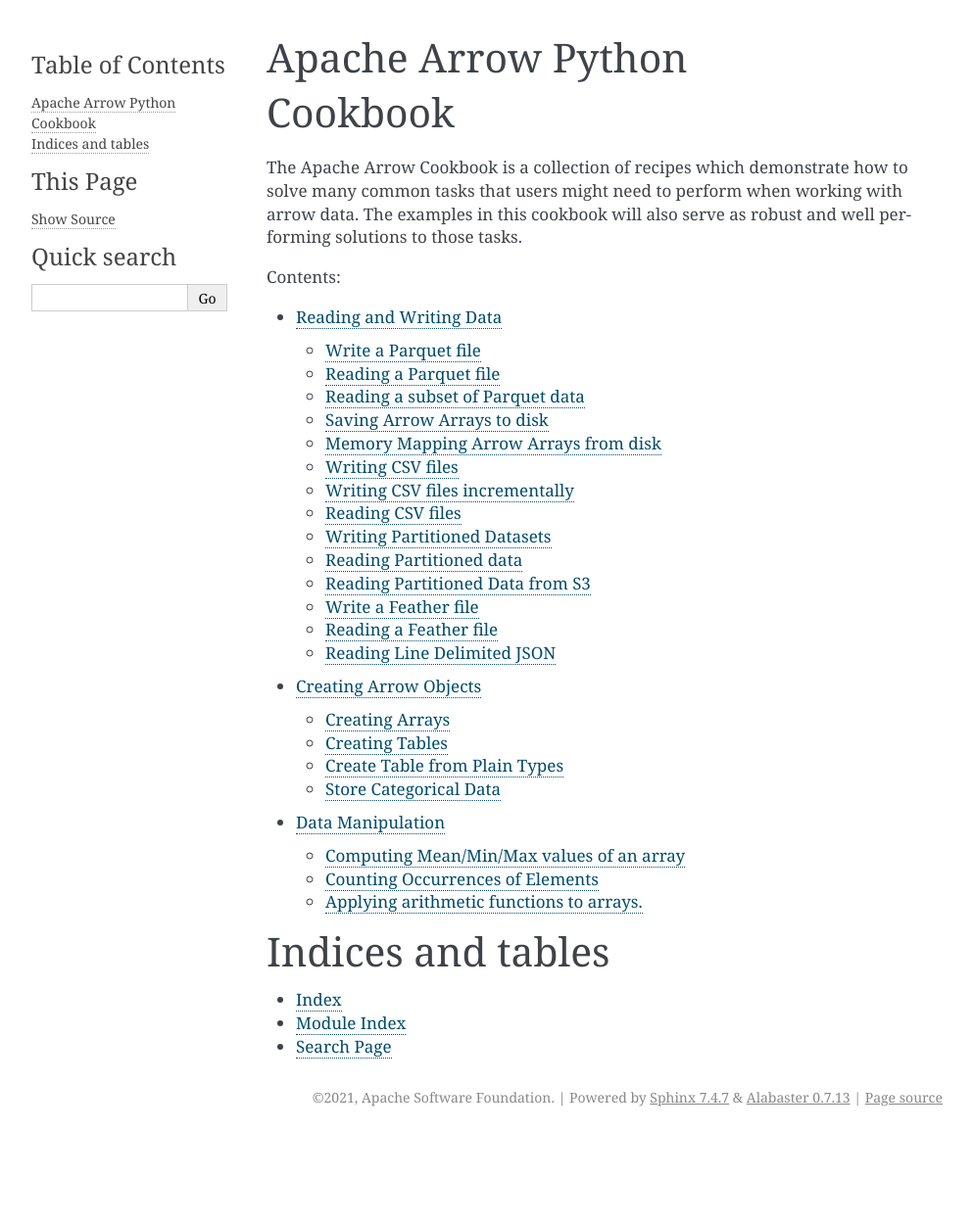
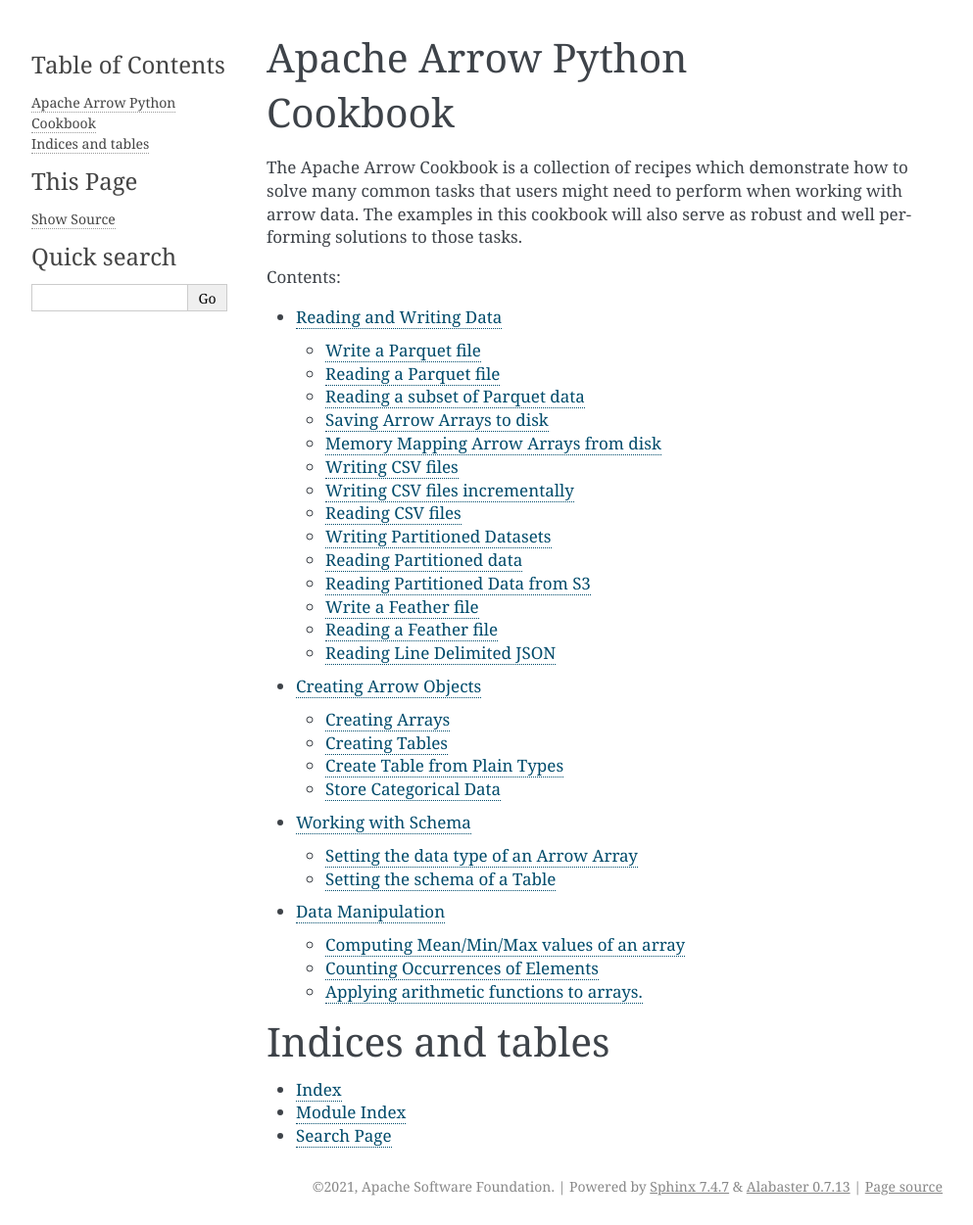
Before and after one commit to apache/arrow-cookbook, a Sphinx documentation site: the page built from python/source/index.rst, in a window 1280 px wide. Shown: the whole page at 98% size, without its empty margins (148-1141 px from the left). Built offline with Sphinx 7.4.7, drawn with Linux system fonts in a browser that asks for light colours; before the commit the page ends 1160 px from its top, so only the background shows below that; some of the changed lines change nothing that is shown.

Commit message:
Specifying schemas for arrays and tables

```diff
--- a/python/source/index.rst
+++ b/python/source/index.rst
@@ -17,6 +17,7 @@
 
    io
    create
+   schema
    data
 
 Indices and tables
--- /dev/null
+++ b/python/source/schema.rst
@@ -0,0 +1,111 @@
+===================
+Working with Schema
+===================
+
+Arrow automatically infers the most appropriate data type when reading in data
+or converting Python objects to Arrow objects.
+
+However, you might want to manually tell Arrow which data types to
+use, for example, to ensure interoperability with databases and data warehouse
+systems.  This chapter includes recipes for dealing with schemas.
+
+.. contents::
+
+Setting the data type of an Arrow Array
+=======================================
+
+If you have an existing array and want to change its data type,
+that can be done through the ``cast`` function:
+
+.. testcode::
+
+    import pyarrow as pa
+
+    arr = pa.array([1, 2, 3, 4, 5])
+    print(arr.type)
+
+.. testoutput::
+
+    int64
+
+.. testcode::
+
+    arr = arr.cast(pa.int8())
+    print(arr.type)
+
+.. testoutput::
+
+    int8
+
+You can also create an array of the requested type by providing
+the type at array creation
+
+.. testcode::
+
+    import pyarrow as pa
+
+    arr = pa.array([1, 2, 3, 4, 5], type=pa.int8())
+    print(arr.type)
+
+.. testoutput::
+
+    int8
+
+Setting the schema of a Table
+=============================
+
+Tables detain multiple columns, each with its own name
+and type. The union of types and names is what defines a schema.
+
+A schema in Arrow can be defined using :meth:`pyarrow.schema`
+
+.. testcode::
+
+    import pyarrow as pa
+
+    schema = pa.schema([
+        ("col1", pa.int8()),
+        ("col2", pa.string()),
+        ("col3", pa.float64())
+    ])
+
+The schema can then be provided to a table when created:
+
+.. testcode::
+
+    table = pa.table([
+        [1, 2, 3, 4, 5],
+        ["a", "b", "c", "d", "e"],
+        [1.0, 2.0, 3.0, 4.0, 5.0]
+    ], schema=schema)
+
+    print(table)
+
+.. testoutput::
+
+    pyarrow.Table
+    col1: int8
+    col2: string
+    col3: double
+
+Like for arrays, it's possible to cast tables to different schemas
+as far as they are compatible
+
+.. testcode::
+
+    schema_int32 = pa.schema([
+        ("col1", pa.int32()),
+        ("col2", pa.string()),
+        ("col3", pa.float64())
+    ])
+
+    table = table.cast(schema_int32)
+
+    print(table)
+
+.. testoutput::
+
+    pyarrow.Table
+    col1: int32
+    col2: string
+    col3: double
```
